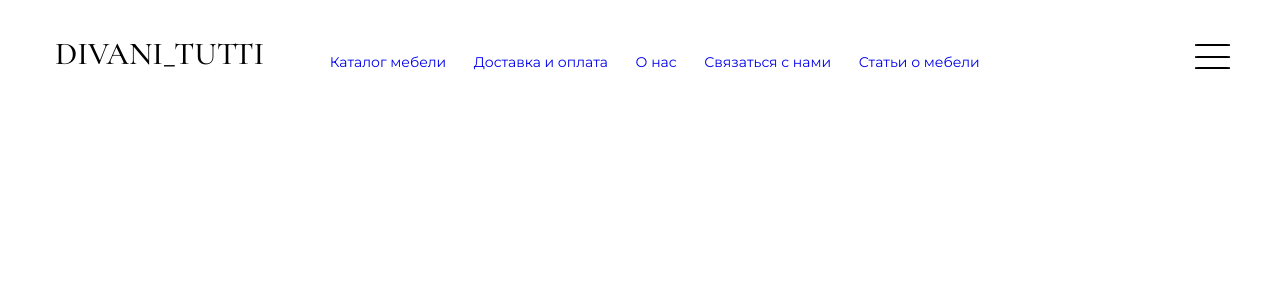
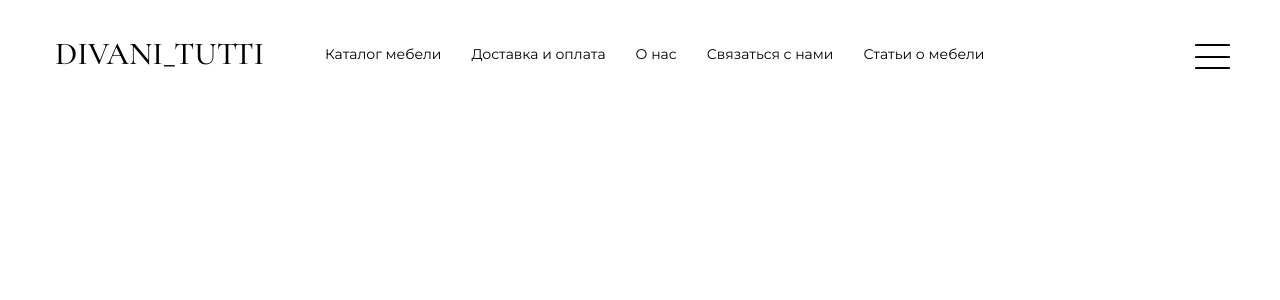
Before and after one commit to Skorzi/DivaniTutti, a React (Create React App) app in the folder frontend/front_divani/: page / in a window 1280 px wide. Shown: the top 300 px of the page. Built offline with nearby package versions, Linux system fonts and the light colour scheme.

Commit message:
Добавил анимированный андерлайн подкатегории

```diff
--- a/frontend/front_divani/src/static/css/header.css
+++ b/frontend/front_divani/src/static/css/header.css
@@ -26,7 +26,6 @@
 }
 
 .header__links {
-  font-family: 'Montserrat', sans-serif;
   display: -webkit-box;
   display: -ms-flexbox;
   display: flex;
@@ -34,10 +33,46 @@
       -ms-flex-pack: justify;
           justify-content: space-between;
   min-width: 650px;
-  padding: 15px 0% 0% 0%;
   margin: 0 150px 0 0;
   -ms-flex-item-align: center;
       align-self: center;
+}
+
+.header__links li {
+  padding: 5px 15px;
+  font-family: 'Montserrat', sans-serif;
+}
+
+.header__links li a {
+  color: black !important;
+  position: relative;
+}
+
+.header__links li a::before {
+  content: ' ';
+  position: absolute;
+  width: 95%;
+  height: 1px;
+  background-color: black;
+  -webkit-transform-origin: center;
+          transform-origin: center;
+  -webkit-transform: scaleX(0);
+          transform: scaleX(0);
+  -webkit-transition: -webkit-transform 0.5s;
+  transition: -webkit-transform 0.5s;
+  transition: transform 0.5s;
+  transition: transform 0.5s, -webkit-transform 0.5s;
+  left: 3%;
+  top: 110%;
+}
+
+.header__links li a:hover:before {
+  -webkit-transform: scaleX(1);
+          transform: scaleX(1);
+  -webkit-transition: -webkit-transform 0.5s;
+  transition: -webkit-transform 0.5s;
+  transition: transform 0.5s;
+  transition: transform 0.5s, -webkit-transform 0.5s;
 }
 
 .header__burger {
--- a/frontend/front_divani/src/static/scss/header.scss
+++ b/frontend/front_divani/src/static/scss/header.scss
@@ -2,37 +2,81 @@
 @import url('https://fonts.googleapis.com/css2?family=Montserrat&display=swap');
 
 
-.header{
+.header {
     width: 100%;
     height: 90px;
     // background-color: yellow;
 }
 
-.header__content{
+.header__content {
     display: flex;
     justify-content: space-between;
     align-items: center;
     padding: 3% 0% 0% 0%;
 }
 
-.header__logo{
+.header__logo {
     font-family: 'Cormorant Garamond', serif;
     font-size: 32px;
     cursor: pointer;
     margin: 0 0 0 55px;
 }
 
-.header__links{
-    font-family: 'Montserrat', sans-serif;
+.header__links {
     display: flex;
     justify-content: space-between;
     min-width: 650px;
-    padding: 15px 0% 0% 0%;
     margin: 0 150px 0 0;
     align-self: center;
+
+    li{
+        padding: 5px 15px;
+        font-family: 'Montserrat', sans-serif;
+
+        a {
+            color: black !important;
+            position: relative;
+        }
+
+        a::before{
+            content: ' ';
+            position: absolute;
+            width: 95%;
+            height: 1px;
+            background-color: black;
+            transform-origin: center;
+            transform: scaleX(0);
+            transition: transform 0.5s;
+            left: 3%;
+            top: 110%;
+        }
+
+        a:hover:before{
+            transform: scaleX(1);
+            transition: transform 0.5s;
+
+        }
+
+    }
 }
 
-.header__burger{
+// .header__category {
+//     a:after {
+//         content: ' ';
+//         position: absolute;
+//         bottom: 0;
+//         left: 0;
+//         width: 90%;
+//         height: 2px;
+//         background-color: black;
+//         transform-origin: left;
+//         // transform: scaleX(0);
+//         transition: transform 0.5s;
+
+//     }
+// }
+
+.header__burger {
     margin: 0px 50px 0 0px;
     padding: 5px 0% 0% 0%;
 }
```
